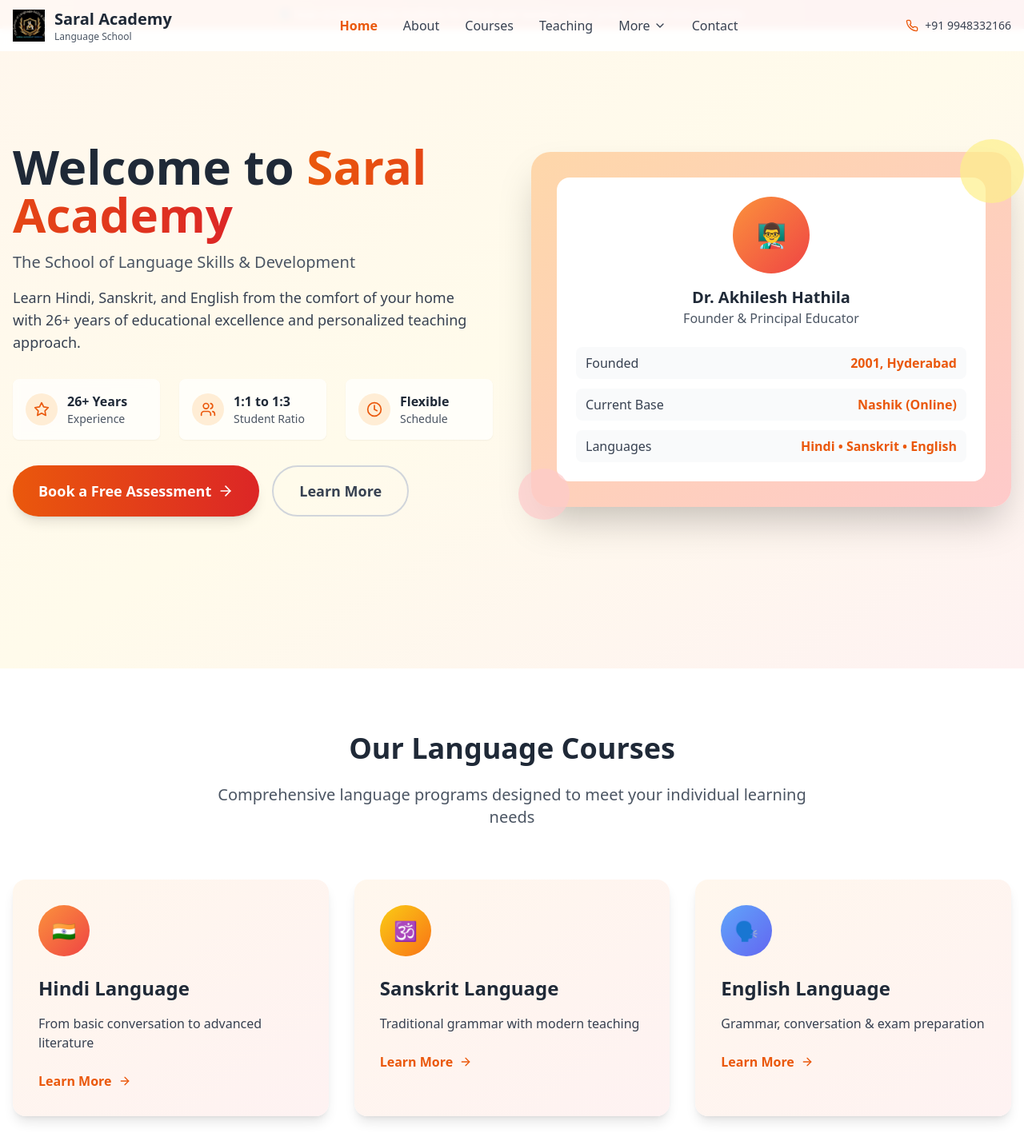
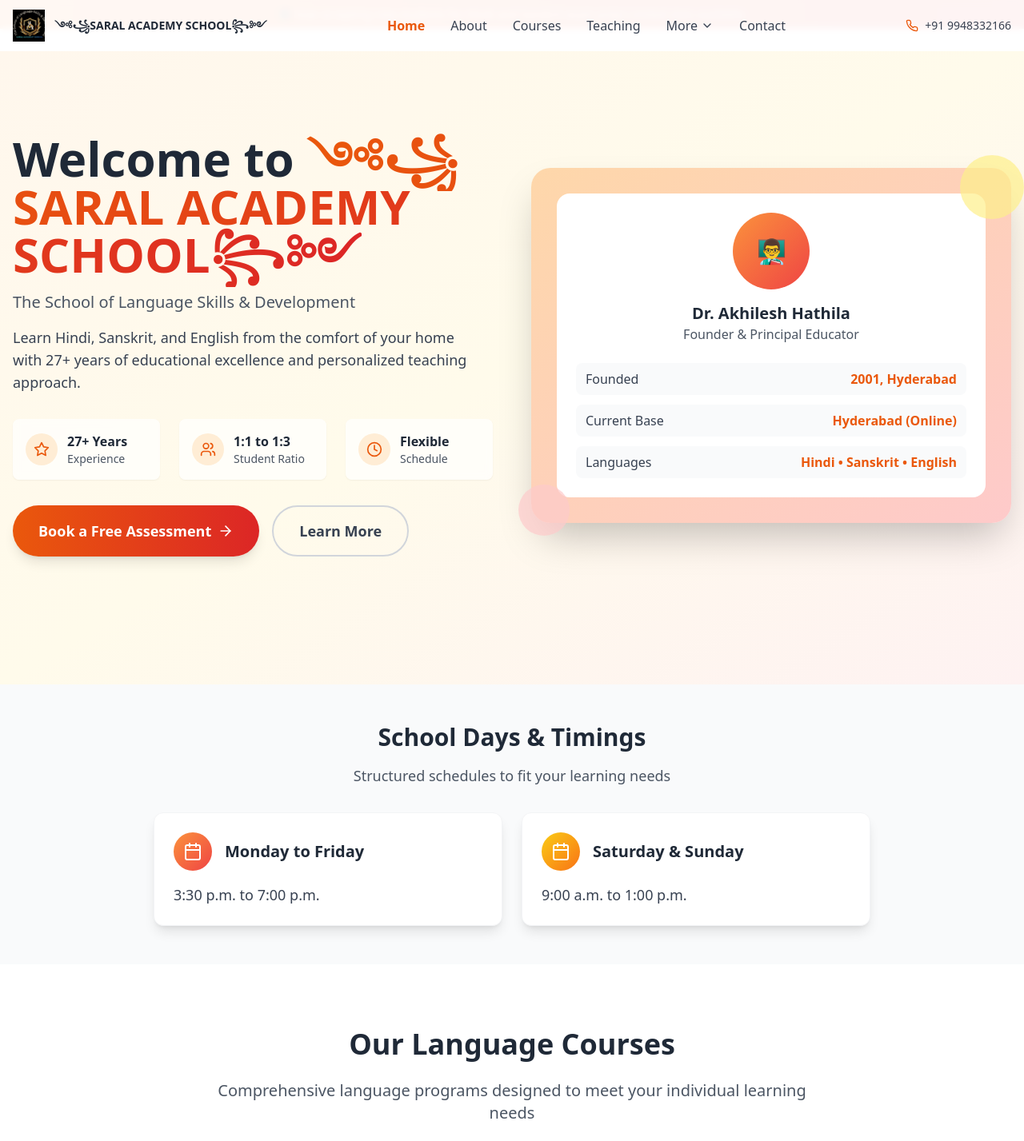
Before and after one commit to anukalpdwi/saral_academy, a React (Vite) app: page / in a window 1280 px wide. Shown: the top 1427 px of the page at 80% size. Built offline with nearby package versions, Linux system fonts and the light colour scheme.

Commit message:
brand name

```diff
--- a/src/components/About.tsx
+++ b/src/components/About.tsx
@@ -1,5 +1,5 @@
 import React from 'react';
-import { Heart, Target, BookOpen, Award } from 'lucide-react';
+import { Heart, Target, BookOpen, Award, Clock } from 'lucide-react';
 
 const About = () => {
   return (
@@ -22,10 +22,15 @@
               with Hindi and Sanskrit due to inadequate support in their regular curriculum.
             </p>
             <p className="text-gray-700 leading-relaxed">
-              What started as a mission to help local students has now evolved into a comprehensive
-              online language institute, serving learners across India and beyond. Our transition
-              to online education has allowed us to maintain our personalized approach while
-              reaching students who need quality language instruction regardless of their location.
+              In the fall of 2008, Saral Academy of Excellence was established with the original
+              purpose of providing world-class, cost-effective education and instruction for anyone
+              seeking support and excellence in Hindi and Sanskrit language skills. What started as
+              a mission to help local students has now evolved into a comprehensive online language
+              institute, serving learners across India and beyond.
+            </p>
+            <p className="text-gray-700 leading-relaxed">
+              Our transition to online education has allowed us to maintain our personalized approach
+              while reaching students who need quality language instruction regardless of their location.
             </p>
             <div className="bg-gradient-to-r from-orange-50 to-red-50 p-6 rounded-xl border-l-4 border-orange-500">
               <h4 className="font-semibold text-gray-800 mb-2">Founder's Message</h4>
@@ -42,7 +47,7 @@
               <div className="w-12 h-12 bg-orange-500 rounded-full flex items-center justify-center mx-auto mb-4">
                 <Award className="w-6 h-6 text-white" />
               </div>
-              <h4 className="font-bold text-gray-800 mb-2">26+ Years</h4>
+              <h4 className="font-bold text-gray-800 mb-2">27+ Years</h4>
               <p className="text-sm text-gray-600">Educational Excellence</p>
             </div>
 
@@ -87,6 +92,10 @@
             <p className="text-gray-700 leading-relaxed">
               To provide personalized, comprehensive language instruction that builds confidence,
               cultural understanding, and academic success through innovative teaching methodologies.
+              In essence, we aim to provide the best process improvement methodologies in a public
+              forum, extending the state-of-the-art in both continuous and breakthrough improvement
+              methodologies. This includes teaching, research, coaching, mentoring, and diagnostics
+              with gap analysis and gap filling. Want academic and spoken support? We’re here to help!
             </p>
           </div>
         </div>
--- a/src/components/Header.tsx
+++ b/src/components/Header.tsx
@@ -43,8 +43,8 @@
                 }}
               />
               <div>
-                <h1 className="text-xl font-bold text-gray-800">Saral Academy</h1>
-                <p className="text-xs text-gray-600">Language School</p>
+                <h1 className="text-sm font-bold text-gray-800">༺꧁SARAL ACADEMY SCHOOL꧂༻
+</h1>
               </div>
             </Link>
 
--- a/src/pages/About.tsx
+++ b/src/pages/About.tsx
@@ -1,13 +1,12 @@
 import React from 'react';
-import { Heart, Target, BookOpen, Award } from 'lucide-react';
+import { Heart, Target, BookOpen, Award, Clock } from 'lucide-react';
 
 const About = () => {
   return (
-    <div className="pt-24">
-      <section className="py-20 bg-white">
+    <section id="about" className="py-20 bg-white">
       <div className="container mx-auto px-4">
         <div className="text-center mb-16">
-            <h1 className="text-4xl font-bold text-gray-800 mb-6">About Saral Academy</h1>
+          <h2 className="text-4xl font-bold text-gray-800 mb-6">About Saral Academy</h2>
           <p className="text-xl text-gray-600 max-w-3xl mx-auto">
             Founded with a vision to bridge the gap in quality language education,
             Saral Academy has been nurturing linguistic excellence for over two decades.
@@ -16,20 +15,25 @@
 
         <div className="grid lg:grid-cols-2 gap-16 items-center mb-16">
           <div className="space-y-6">
-              <h2 className="text-3xl font-bold text-gray-800">Our Story</h2>
+            <h3 className="text-3xl font-bold text-gray-800">Our Story</h3>
             <p className="text-gray-700 leading-relaxed">
               Established in 2001 in Hyderabad by Dr. Akhilesh Hathila, Saral Academy was born
               from a recognition that students in ICSE and international schools often struggled
               with Hindi and Sanskrit due to inadequate support in their regular curriculum.
             </p>
             <p className="text-gray-700 leading-relaxed">
-                What started as a mission to help local students has now evolved into a comprehensive
-                online language institute, serving learners across India and beyond. Our transition
-                to online education has allowed us to maintain our personalized approach while
-                reaching students who need quality language instruction regardless of their location.
+              In the fall of 2008, Saral Academy of Excellence was established with the original
+              purpose of providing world-class, cost-effective education and instruction for anyone
+              seeking support and excellence in Hindi and Sanskrit language skills. What started as
+              a mission to help local students has now evolved into a comprehensive online language
+              institute, serving learners across India and beyond.
+            </p>
+            <p className="text-gray-700 leading-relaxed">
+              Our transition to online education has allowed us to maintain our personalized approach
+              while reaching students who need quality language instruction regardless of their location.
             </p>
             <div className="bg-gradient-to-r from-orange-50 to-red-50 p-6 rounded-xl border-l-4 border-orange-500">
-                <h3 className="font-semibold text-gray-800 mb-2">Founder's Message</h3>
+              <h4 className="font-semibold text-gray-800 mb-2">Founder's Message</h4>
               <p className="text-gray-700 italic">
                 "Every student has a unique learning style. Our role is not just to teach languages,
                 but to unlock each student's potential through personalized care and proven methodologies."
@@ -43,7 +47,7 @@
               <div className="w-12 h-12 bg-orange-500 rounded-full flex items-center justify-center mx-auto mb-4">
                 <Award className="w-6 h-6 text-white" />
               </div>
-                <h4 className="font-bold text-gray-800 mb-2">26+ Years</h4>
+              <h4 className="font-bold text-gray-800 mb-2">27+ Years</h4>
               <p className="text-sm text-gray-600">Educational Excellence</p>
             </div>
 
@@ -88,12 +92,15 @@
             <p className="text-gray-700 leading-relaxed">
               To provide personalized, comprehensive language instruction that builds confidence,
               cultural understanding, and academic success through innovative teaching methodologies.
+              In essence, we aim to provide the best process improvement methodologies in a public
+              forum, extending the state-of-the-art in both continuous and breakthrough improvement
+              methodologies. This includes teaching, research, coaching, mentoring, and diagnostics
+              with gap analysis and gap filling. Want academic and spoken support? We’re here to help!
             </p>
           </div>
         </div>
       </div>
     </section>
-    </div>
   );
 };
 
--- a/src/pages/Home.tsx
+++ b/src/pages/Home.tsx
@@ -1,6 +1,6 @@
 import React, { useState } from 'react';
 import { Link } from 'react-router-dom';
-import { ArrowRight, Star, Users, Clock, BookOpen, CheckCircle, Play, Award, Heart, Target, X } from 'lucide-react';
+import { ArrowRight, Star, Users, Clock, BookOpen, CheckCircle, Play, Award, Heart, Target, X, Calendar, Clock as ClockIcon } from 'lucide-react';
 
 const Home = () => {
   const [isModalOpen, setIsModalOpen] = useState(false);
@@ -88,20 +88,20 @@
   return (
     <div>
       {/* Hero Section */}
-      <section className="pb-12 bg-gradient-to-br from-orange-50 via-amber-50 to-red-50 min-h-screen flex items-center">
+      <section className="pb-12 bg-gradient-to-br from-orange-50 via-amber-50 to-red-50 min-h-screen flex items-center mt-5">
         <div className="container mx-auto px-4">
           <div className="grid lg:grid-cols-2 gap-12 items-center">
             {/* Content */}
             <div className="space-y-8">
               <div className="space-y-4">
                 <h1 className="text-4xl lg:text-6xl font-bold text-gray-800 leading-tight">
-                  Welcome to <span className="text-transparent bg-gradient-to-r from-orange-600 to-red-600 bg-clip-text">Saral Academy</span>
+                  Welcome to <span className="text-transparent bg-gradient-to-r from-orange-600 to-red-600 bg-clip-text">༺꧁SARAL ACADEMY SCHOOL꧂༻</span>
                 </h1>
                 <p className="text-xl text-gray-600 font-medium">
                   The School of Language Skills & Development
                 </p>
                 <p className="text-lg text-gray-700 max-w-xl">
-                  Learn Hindi, Sanskrit, and English from the comfort of your home with 26+ years of educational excellence and personalized teaching approach.
+                  Learn Hindi, Sanskrit, and English from the comfort of your home with 27+ years of educational excellence and personalized teaching approach.
                 </p>
               </div>
 
@@ -112,7 +112,7 @@
                     <Star className="w-5 h-5 text-orange-600" />
                   </div>
                   <div>
-                    <p className="font-semibold text-gray-800">26+ Years</p>
+                    <p className="font-semibold text-gray-800">27+ Years</p>
                     <p className="text-sm text-gray-600">Experience</p>
                   </div>
                 </div>
@@ -176,7 +176,7 @@
                     </div>
                     <div className="flex items-center justify-between py-2 px-3 bg-gray-50 rounded-lg">
                       <span className="text-gray-700">Current Base</span>
-                      <span className="font-semibold text-orange-600">Nashik (Online)</span>
+                      <span className="font-semibold text-orange-600">Hyderabad (Online)</span>
                     </div>
                     <div className="flex items-center justify-between py-2 px-3 bg-gray-50 rounded-lg">
                       <span className="text-gray-700">Languages</span>
@@ -189,6 +189,36 @@
               {/* Decorative Elements */}
               <div className="absolute -top-4 -right-4 w-20 h-20 bg-yellow-200 rounded-full opacity-70"></div>
               <div className="absolute -bottom-4 -left-4 w-16 h-16 bg-red-200 rounded-full opacity-70"></div>
+            </div>
+          </div>
+        </div>
+      </section>
+
+      {/* School Days & Timings */}
+      <section className="py-12 bg-gray-50">
+        <div className="container mx-auto px-4">
+          <div className="text-center mb-8">
+            <h2 className="text-3xl font-bold text-gray-800 mb-4">School Days & Timings</h2>
+            <p className="text-lg text-gray-600">Structured schedules to fit your learning needs</p>
+          </div>
+          <div className="grid md:grid-cols-2 gap-6 max-w-4xl mx-auto">
+            <div className="bg-white rounded-xl p-6 shadow-lg border border-gray-100">
+              <div className="flex items-center space-x-4 mb-4">
+                <div className="w-12 h-12 bg-gradient-to-br from-orange-400 to-red-500 rounded-full flex items-center justify-center">
+                  <Calendar className="w-6 h-6 text-white" />
+                </div>
+                <h3 className="text-xl font-semibold text-gray-800">Monday to Friday</h3>
+              </div>
+              <p className="text-gray-700 text-lg">3:30 p.m. to 7:00 p.m.</p>
+            </div>
+            <div className="bg-white rounded-xl p-6 shadow-lg border border-gray-100">
+              <div className="flex items-center space-x-4 mb-4">
+                <div className="w-12 h-12 bg-gradient-to-br from-yellow-400 to-orange-500 rounded-full flex items-center justify-center">
+                  <Calendar className="w-6 h-6 text-white" />
+                </div>
+                <h3 className="text-xl font-semibold text-gray-800">Saturday & Sunday</h3>
+              </div>
+              <p className="text-gray-700 text-lg">9:00 a.m. to 1:00 p.m.</p>
             </div>
           </div>
         </div>
@@ -284,6 +314,50 @@
             >
               Learn More About Us
             </Link>
+          </div>
+        </div>
+      </section>
+
+      {/* Our Teachings & Values */}
+      <section className="py-20 bg-white">
+        <div className="container mx-auto px-4">
+          <div className="text-center mb-16">
+            <h2 className="text-4xl font-bold text-gray-800 mb-6">What We Teach & Value</h2>
+            <p className="text-xl text-gray-600 max-w-3xl mx-auto">
+              Beyond languages, we nurture holistic growth and cultural understanding
+            </p>
+          </div>
+          <div className="grid md:grid-cols-2 gap-8 mb-12">
+            <div className="space-y-4">
+              <p className="text-lg text-gray-700">
+                We are not only teaching and spreading the value of our National Language Hindi but with that we teach children:
+              </p>
+              <ul className="list-disc list-inside text-gray-700 space-y-2">
+                <li>Useful Mantras for everyday life</li>
+                <li>Value of Indian culture & other cultures</li>
+                <li>Slokas and Ancient stories</li>
+                <li>Value of values</li>
+                <li>Yog and Philosophy</li>
+                <li>Lifestyle (Ancient & Modern)</li>
+                <li>The actual use of language:
+                  <ul className="list-disc list-inside ml-6">
+                    <li>Reading understanding</li>
+                    <li>Writing understanding</li>
+                    <li>Listening understanding</li>
+                    <li>Speaking understanding</li>
+                  </ul>
+                </li>
+                <li>Basic and Advanced Grammar & History of Grammar</li>
+              </ul>
+            </div>
+            <div className="space-y-6 text-center">
+              <p className="text-2xl font-semibold text-gray-800 italic">
+                Learn, Teach, Explore and Make others get benefited
+              </p>
+              <p className="text-xl text-gray-700">
+                Your single support can change lives
+              </p>
+            </div>
           </div>
         </div>
       </section>
@@ -411,7 +485,7 @@
         <div className="container mx-auto px-4">
           <div className="grid grid-cols-2 lg:grid-cols-4 gap-8 text-center">
             <div>
-              <div className="text-4xl font-bold mb-2">26+</div>
+              <div className="text-4xl font-bold mb-2">27+</div>
               <div className="text-orange-100">Years Experience</div>
             </div>
             <div>
```
Also changed, not shown: public/logo3.png (added), 1 other file (tests, documents, lock files or other folders). Lines whose indentation alone changed are shown as unchanged.
